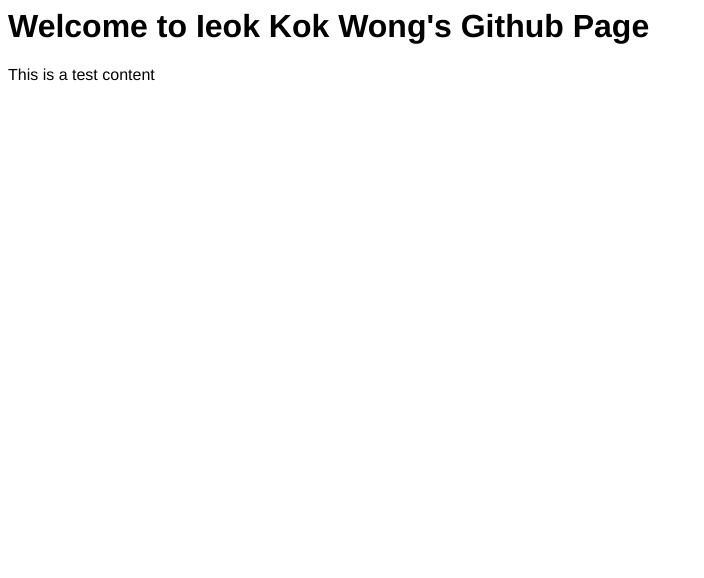
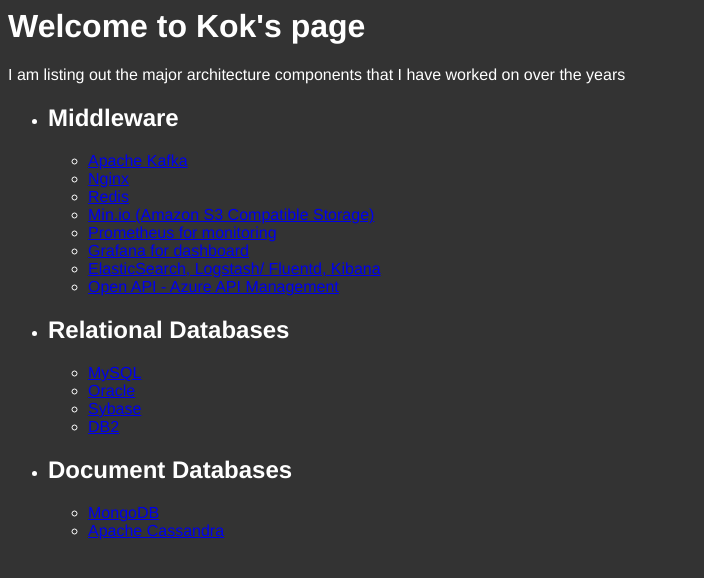
Before and after one commit to kokwong/kokwong.github.io, a plain HTML site: page index.html in a window 1280 px wide. Shown: the whole page, without its empty margins (0-704 px from the left). Drawn offline with Linux system fonts and the light colour scheme.

Commit message:
Work in progress

```diff
--- a/index.html
+++ b/index.html
@@ -1,10 +1,44 @@
 <html>
+
 <head>
     <script src="./scripts/main.js" defer></script>
     <link rel="stylesheet" href="./styles/main.css">
 </head>
+
 <body>
-    <h1>Welcome to Ieok Kok Wong's Github Page</h1>
-    <p>This is a test content</p>
+    <h1>Welcome to Kok's page</h1>
+    <p>I am listing out the major architecture components that I have worked on over the years</p>
+    <ul>
+        <li>
+            <h2>Middleware</h2>
+            <ul>
+                <li><a href="https://www.w3schools.com/html/">Apache Kafka</a></li>
+                <li><a href="https://www.w3schools.com/html/">Nginx</a></li>
+                <li><a href="https://www.w3schools.com/html/">Redis</a></li>
+                <li><a href="https://www.w3schools.com/html/">Min.io (Amazon S3 Compatible Storage)</a></li>
+                <li><a href="https://www.w3schools.com/html/">Prometheus for monitoring</a></li>
+                <li><a href="https://www.w3schools.com/html/">Grafana for dashboard</a></li>
+                <li><a href="https://www.w3schools.com/html/">ElasticSearch, Logstash/ Fluentd, Kibana</a></li>
+                <li><a href="https://www.w3schools.com/html/">Open API - Azure API Management</a></li>
+            </ul>
+        </li>
+        <li>
+            <h2>Relational Databases</h2>
+            <ul>
+                <li><a href="https://www.w3schools.com/html/">MySQL</a></li>
+                <li><a href="https://www.w3schools.com/html/">Oracle</a></li>
+                <li><a href="https://www.w3schools.com/html/">Sybase</a></li>
+                <li><a href="https://www.w3schools.com/html/">DB2</a></li>
+            </ul>
+        </li>
+        <li>
+            <h2>Document Databases</h2>
+            <ul>
+                <li><a href="https://www.w3schools.com/html/">MongoDB</a></li>
+                <li><a href="https://www.w3schools.com/html/">Apache Cassandra</a></li>
+            </ul>
+        </li>
+    </ul>
 </body>
+
 </html>
--- a/scripts/main.js
+++ b/scripts/main.js
@@ -1 +1 @@
-console.log("Loaded main javascript successfully");
+// console.log("Loaded main javascript successfully");
--- a/styles/main.css
+++ b/styles/main.css
@@ -1,3 +1,5 @@
-:root {
+body {
     font-family: Helvetica, sans-serif;
+    background-color: #333;
+    color: white;
 }
```
